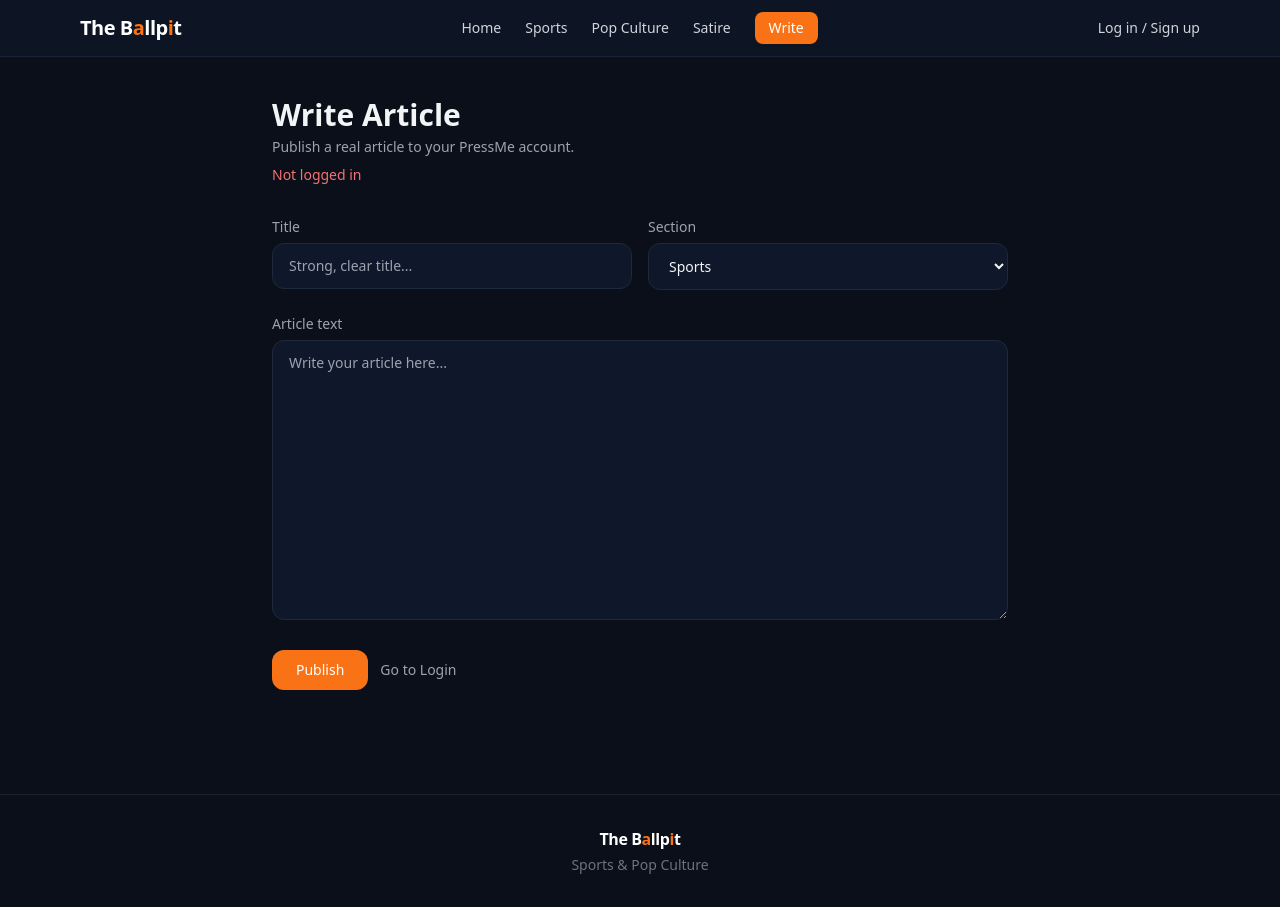
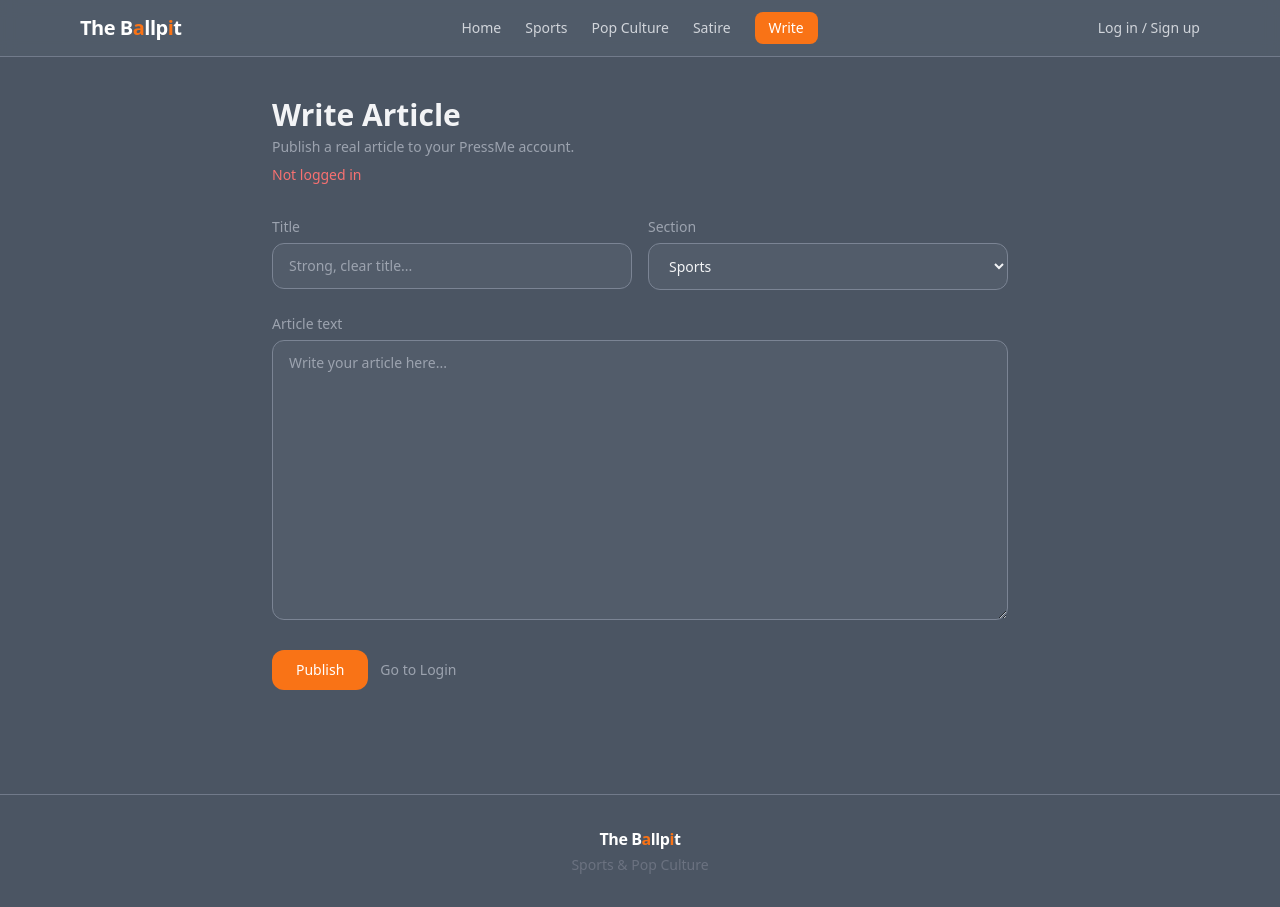
Before and after one commit to sheado44/-4, a Next.js app: page /editor in a window 1280 px wide. Built offline with nearby package versions, Linux system fonts and the light colour scheme.

Commit message:
Enhance globals.css with color variables and styles
Added CSS variables for background and foreground colors, updated body styles, and defined various background and border color classes.

```diff
--- a/src/app/globals.css
+++ b/src/app/globals.css
@@ -2,6 +2,50 @@
 @tailwind components;
 @tailwind utilities;
 
+:root {
+  --background: #6b7280;
+  --foreground: #f3f4f6;
+}
+
 body {
-  font-family: system-ui, -apple-system, BlinkMacSystemFont, "Segoe UI", Roboto, sans-serif;
+  color: var(--foreground);
+  background: #6b7280;
+  min-height: 100vh;
 }
+
+/* Keep cards readable on medium grey */
+.bg-forge-950 {
+  background-color: #4b5563 !important;
+}
+
+.bg-forge-900 {
+  background-color: #525c6a !important;
+}
+
+.bg-forge-900\/60 {
+  background-color: rgba(82, 92, 106, 0.85) !important;
+}
+
+.bg-forge-900\/70 {
+  background-color: rgba(82, 92, 106, 0.9) !important;
+}
+
+.bg-forge-800 {
+  background-color: #5b6573 !important;
+}
+
+.bg-forge-700 {
+  background-color: #6b7280 !important;
+}
+
+.border-forge-800 {
+  border-color: #7b8494 !important;
+}
+
+.border-forge-800\/80 {
+  border-color: rgba(123, 132, 148, 0.8) !important;
+}
+
+.border-forge-700 {
+  border-color: #8b93a1 !important;
+}
```
